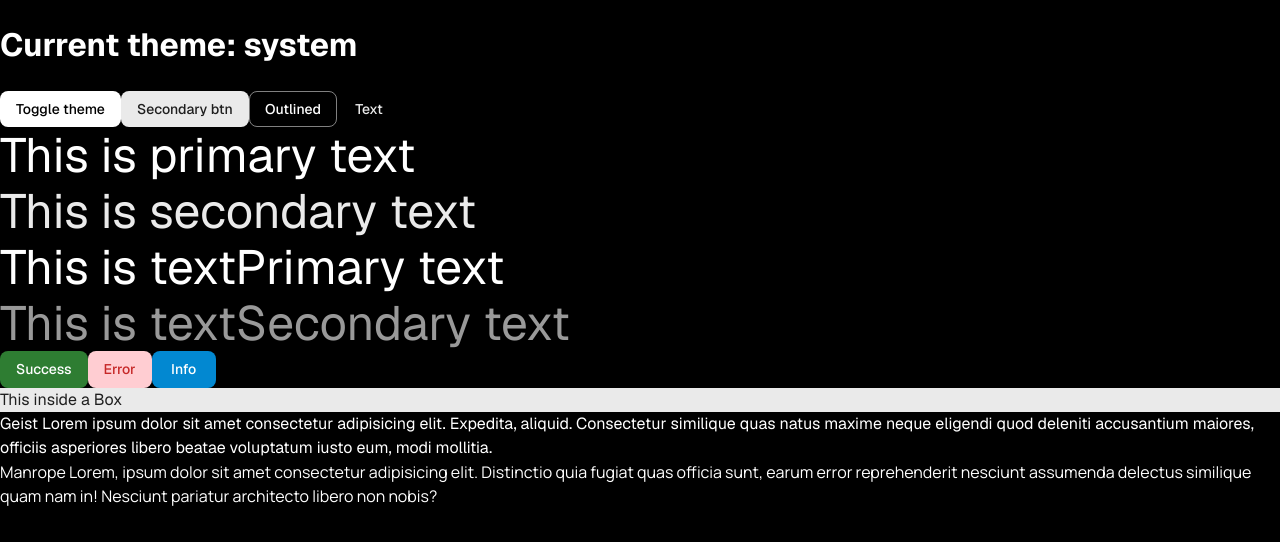
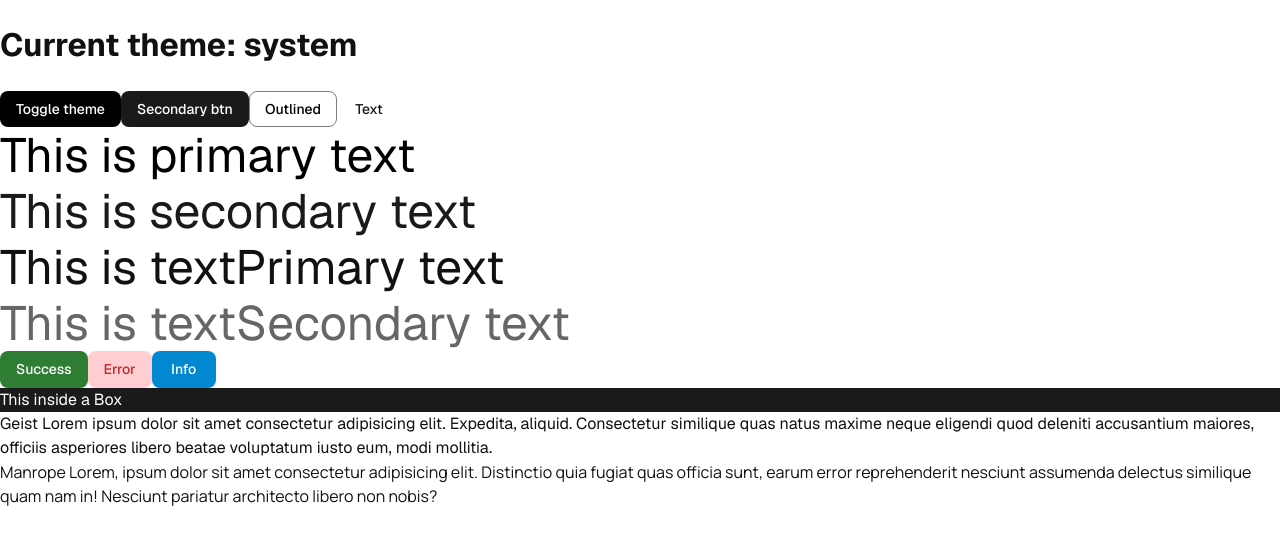
Before and after one commit to fira-pro/portfolio, a React (Vite) app: page / in a window 1280 px wide. Shown: the top 542 px of the page. Built offline with nearby package versions, Linux system fonts and the light colour scheme.

Commit message:
swap wrong theme name

```diff
--- a/src/theme.js
+++ b/src/theme.js
@@ -31,9 +31,9 @@ const theme = createTheme({
     },
   },
   colorSchemes: {
-    dark: {
+    light: {
       palette: {
-        mode: "dark",
+        mode: "light",
         primary: {
           main: black, // used for buttons, icons, etc.
           contrastText: white,
@@ -52,9 +52,9 @@ const theme = createTheme({
         divider: gray200,
       },
     },
-    light: {
+    dark: {
       palette: {
-        mode: "light",
+        mode: "dark",
         primary: {
           main: white,
           contrastText: black,
```
